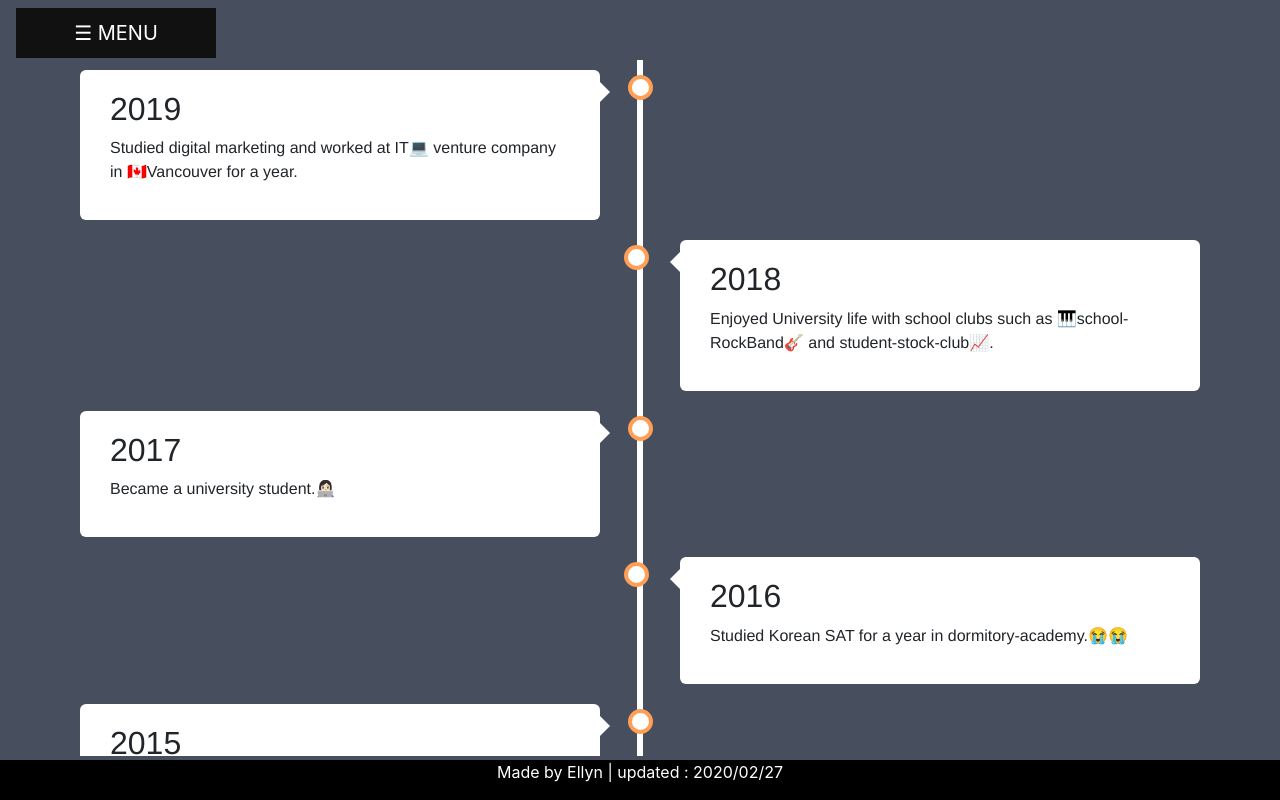
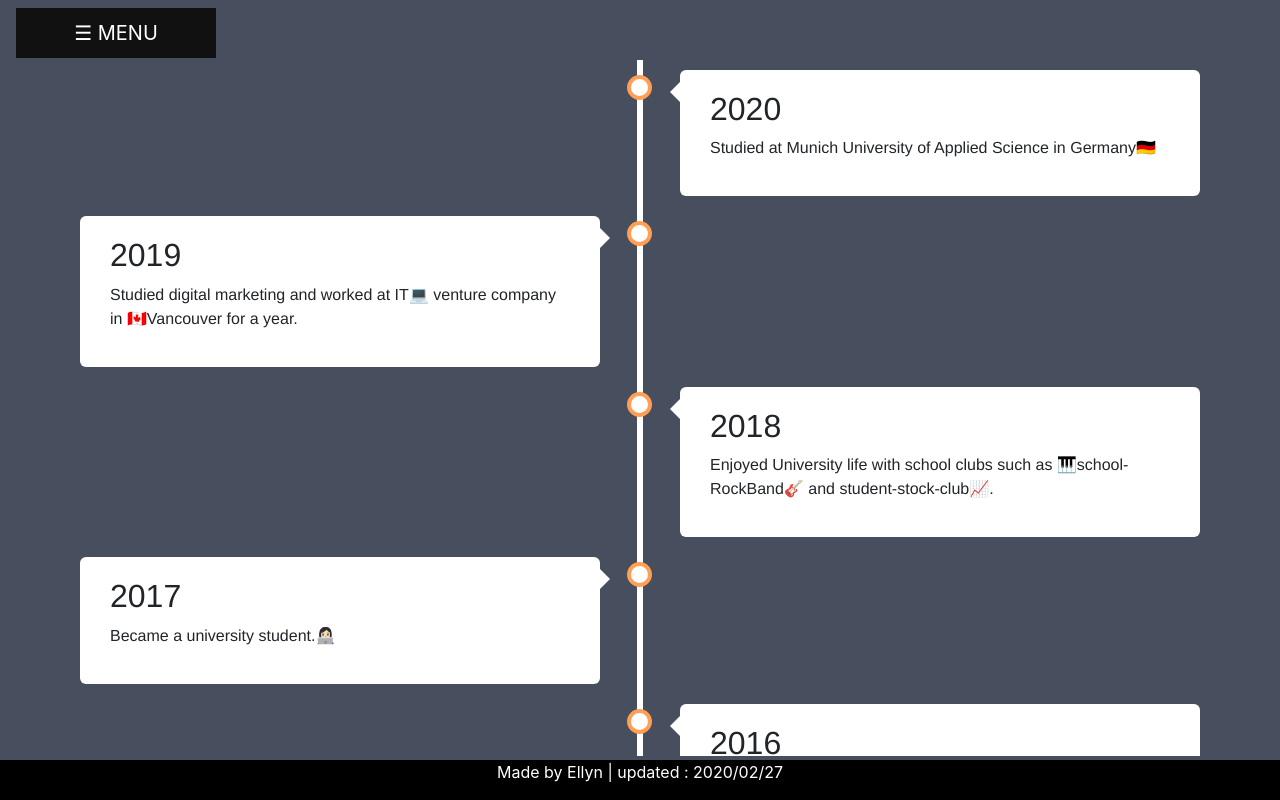
Before and after one commit to ellynhan/BasicHtml, a plain HTML site: page aboutMe.html in a window 1280 px wide. Drawn offline with nearby package versions, Linux system fonts and the light colour scheme.

Commit message:
add about me and adjust the circles' location

```diff
--- a/aboutMe.html
+++ b/aboutMe.html
@@ -27,6 +27,12 @@
         <div id="content-page-container" class="d-flex flex-column " style="background-color:#474e5d">
             <div class="main-container">
                 <div class="timeline">
+                    <div class="time-container right">
+                        <div class="time-content">
+                            <h2>2020</h2>
+                            <p>Studied at Munich University of Applied Science in Germany🇩🇪</p>
+                        </div>
+                    </div>
                     <div class="time-container left">
                         <div class="time-content">
                             <h2>2019</h2>
--- a/style.css
+++ b/style.css
@@ -211,7 +211,7 @@ footer {
   position: absolute;
   width: 25px;
   height: 25px;
-  right: -13px;
+  right: -12px;
   background-color: white;
   border: 4px solid #FF9F55;
   top: 15px;
@@ -259,7 +259,7 @@ footer {
 
 /* Fix the circle for containers on the right side */
 .right::after {
-  left: -16px;
+  left: -13px;
 }
 
 /* The actual content */
@@ -295,7 +295,7 @@ footer {
   /* Make sure all circles are at the same spot */
   .left::after,
   .right::after {
-    left: 15px;
+    left: 18px;
   }
 
   /* Make all right containers behave like the left ones */
```
